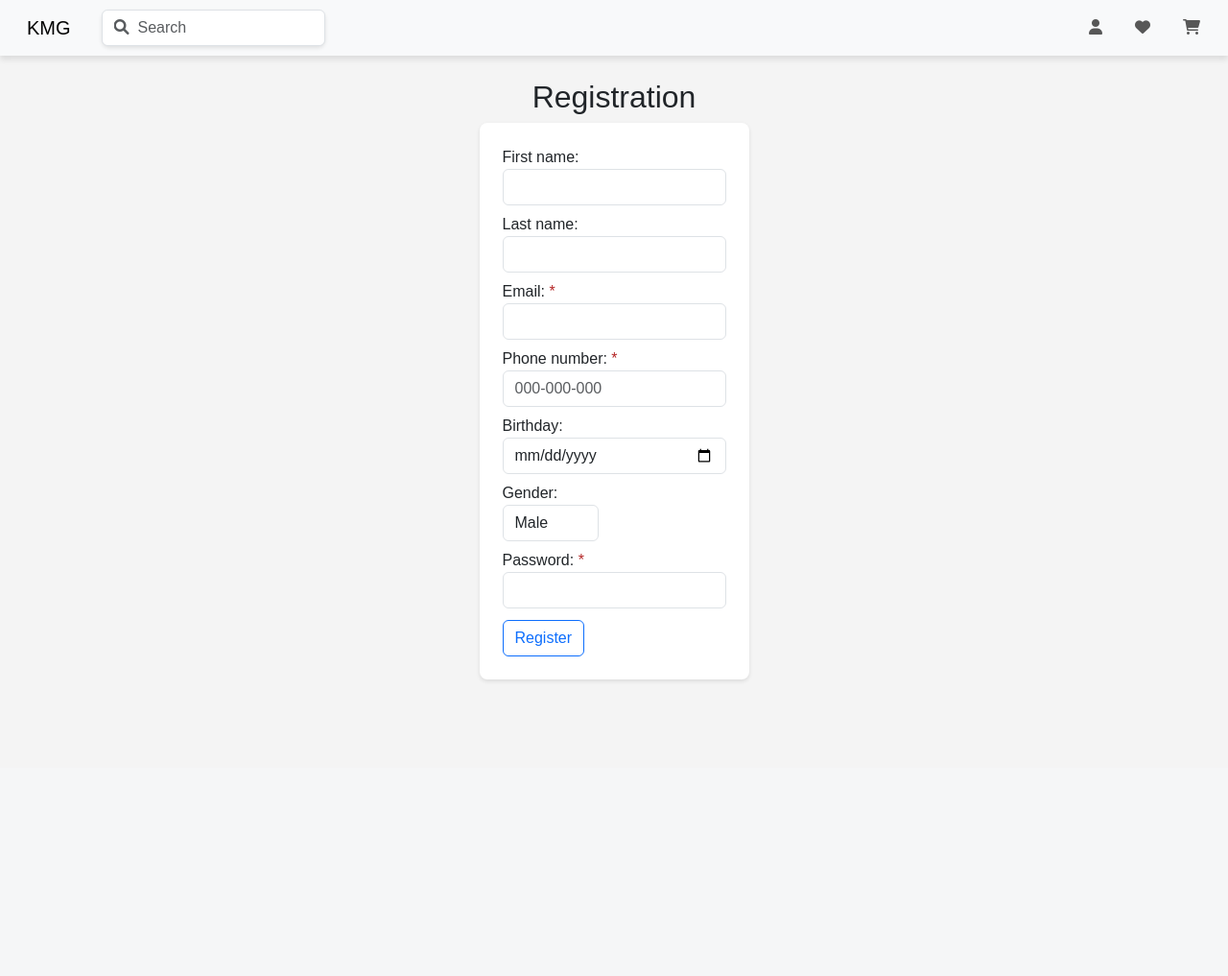
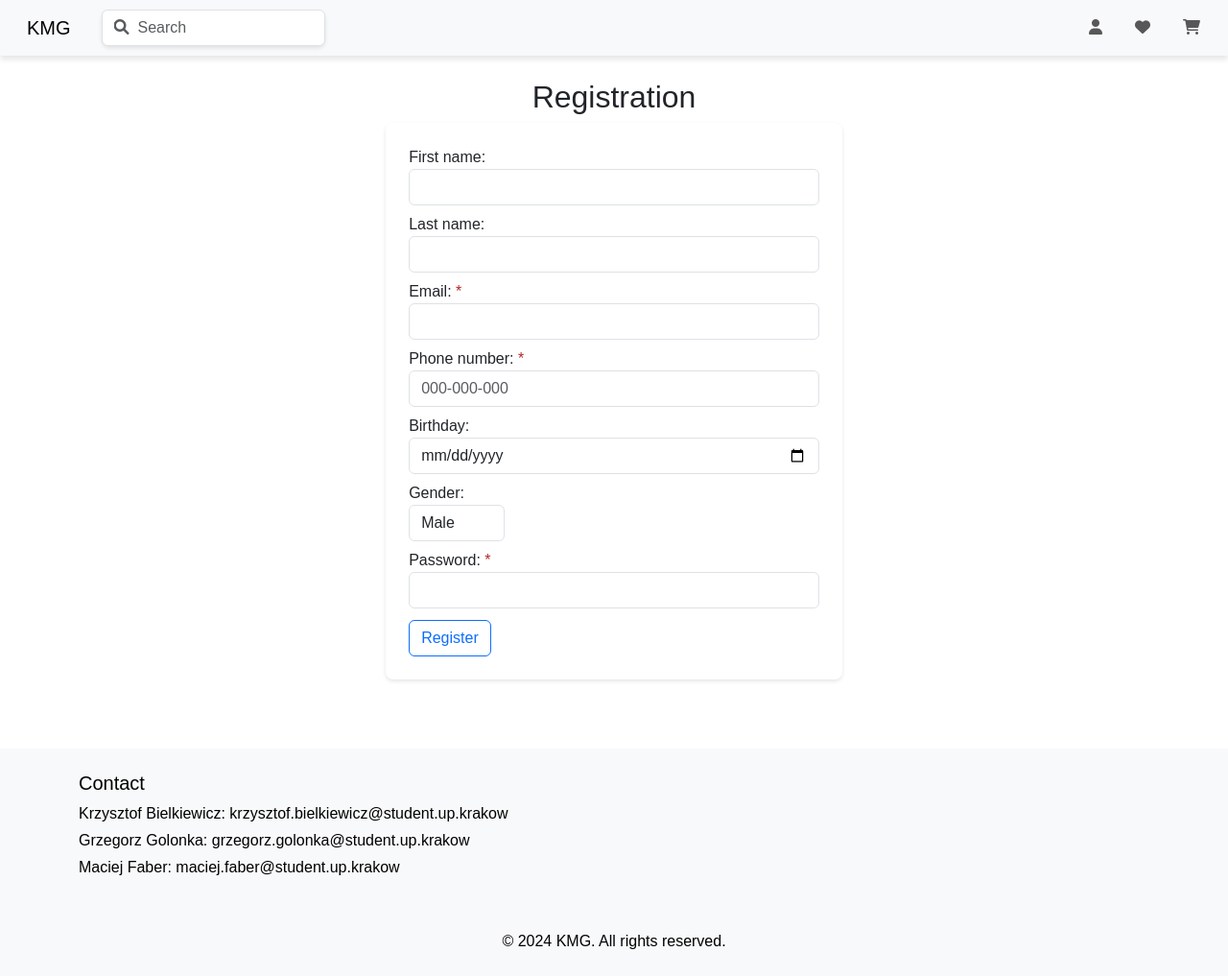
Before and after one commit to kr1s6/EngineerProject, a Django app: page /register/ in a window 1280 px wide. Shown: the whole page at 96% size. Before the commit the page ends 711 px from the top, so only its background shows below. Run offline with Django 5.2, Linux system fonts and the light colour scheme; lists and menus that the app fills with data are empty.

Commit message:
list, footer

```diff
--- a/webStore/static/css/style.css
+++ b/webStore/static/css/style.css
@@ -1,10 +1,12 @@
-body {
+html, body {
     font-family: Arial, sans-serif;
-    background-color: #f4f4f4;
+    background-color: white;
+    height: 100%;
+    margin: 0;
 }
 
-.body{
-    max-width: calc(100vw - 30%);
+.body {
+    max-width: calc(100vw - 20%);
 }
 
 .navbar {
@@ -22,12 +24,12 @@ form {
     color: #b42626;
 }
 
-.error-message{
+.error-message {
     color: #e12222;
     font-size: smaller;
 }
 
-.authentication-form-input{
+.authentication-form-input {
     margin-bottom: 8px;
 }
 
@@ -41,15 +43,16 @@ form {
         width: 80%;
     }
 }
-@media screen and (min-width: 480px){
-    .product-div{
-        flex-basis: 33.33333%;
-        max-width: 33.33333%;
+
+@media screen and (min-width: 480px) {
+    .product-div {
+        flex-basis: 25%;
+        max-width: 25%;
     }
 }
 
 @media screen and (min-width: 1100px) {
-    .categories{
+    .categories {
         display: flex !important;
         flex-direction: column;
         width: 200px;
@@ -62,23 +65,41 @@ form {
     position: absolute;
 }
 
-.card-title{
+.card-title {
     font-family: "Times New Roman", serif;
-    font-size: 18px;
+    font-size: 16px;
+    font-weight: 400;
 }
 
-.card-text{
+.card-text {
     font-family: "Arial", sans-serif;
-    font-size: 15px;
+    font-size: 14px;
+    font-weight: 400;
 }
 
 .image-container {
-  aspect-ratio: 1 / 1.2;
-  overflow: hidden;
+    aspect-ratio: 1 / 1;
+    overflow: hidden;
 }
 
 .image-container img {
-  width: 100%;
-  height: 100%;
-  object-fit: cover;
+    width: 100%;
+    height: 100%;
+    object-fit: cover;
 }
+
+p {
+    color: black !important;
+    white-space: normal;
+    word-wrap: break-word;
+}
+
+.content {
+    flex: 1;
+}
+
+.wrapper {
+    display: flex;
+    flex-direction: column;
+    height: 100%;
+}
--- a/webStore/templates/base.html
+++ b/webStore/templates/base.html
@@ -14,8 +14,8 @@
 <body>
 
 {% include 'header.html' %}
-
-<div class="my-4 mx-auto body">
+<div class="wrapper">
+    <div class="my-4 mx-auto body content">
         <div class="d-flex flex-wrap">
             {% block content %}
                 <!-- Treść konkretnej strony -->
@@ -32,6 +32,24 @@
         {% endfor %}
     {% endif %}
 
+    <footer class="bg-body-tertiary text-black py-4 mt-lg-5">
+        <div class="container">
+            <div class="row">
+                <div class="col-8">
+                    <h5>Contact</h5>
+                    <p class="mb-0 mb-1">Krzysztof Bielkiewicz: krzysztof.bielkiewicz@student.up.krakow</p>
+                    <p class="mb-0 mb-1">Grzegorz Golonka: grzegorz.golonka@student.up.krakow</p>
+                    <p class="mb-0 mb-1">Maciej Faber: maciej.faber@student.up.krakow</p>
+                </div>
+            </div>
+            <hr class="my-4 border-light">
+
+            <div class="text-center">
+                <p class="mb-0">© 2024 KMG. All rights reserved.</p>
+            </div>
+        </div>
+    </footer>
+</div>
 
 
 <script src="https://cdn.jsdelivr.net/npm/bootstrap@5.3.0/dist/js/bootstrap.bundle.min.js"></script>
--- a/webStore/templates/registration/login.html
+++ b/webStore/templates/registration/login.html
@@ -5,6 +5,7 @@
 {% block content %}
 
     <div class="mx-auto" style="min-width: 258px; max-width: 400px;">
+        <div class="row">
             <h2 class="text-center">Login</h2>
             <form method="post" class="p-4" action="{% url 'login' %}">
                 {% csrf_token %}
@@ -38,5 +39,6 @@
                 <button type="submit" class="btn btn-outline-primary mt-1">Login</button>
             </form>
         </div>
+    </div>
 
 {% endblock %}
--- a/webStore/templates/registration/register.html
+++ b/webStore/templates/registration/register.html
@@ -6,12 +6,13 @@
 
 {% block content %}
 
-    <div class="mx-auto" style="min-width: 258px; max-width: 400px;">
+    <div class="mx-auto" style="min-width: 258px; max-width: 700px;">
+        <div class="row">
             <h2 class="text-center">Registration</h2>
             <form method="post" class="p-4" action="{% url 'register_user' %}">
                 {% csrf_token %}
 
-            <div class="authentication-form-input">
+                <div class="authentication-form-input w-100">
                     <label for="id_first_name">First name:</label>
                     <input type="text" name="first_name" maxlength="150" class="form-control" id="id_first_name"/>
                     {% if form.errors.first_name %}
@@ -21,7 +22,7 @@
                     {% endif %}
                 </div>
 
-            <div class="authentication-form-input">
+                <div class="authentication-form-input w-100">
                     <label for="id_last_name">Last name:</label>
                     <input type="text" name="last_name" maxlength="150" class="form-control" id="id_last_name"/>
                     {% if form.errors.last_name %}
@@ -88,4 +89,5 @@
                 <button type="submit" class="btn btn-outline-primary mt-1">Register</button>
             </form>
         </div>
+    </div>
 {% endblock %}
```
Also changed, not shown: webStore/templates/index.html (+8 -6 lines). Lines whose indentation alone changed are shown as unchanged.
